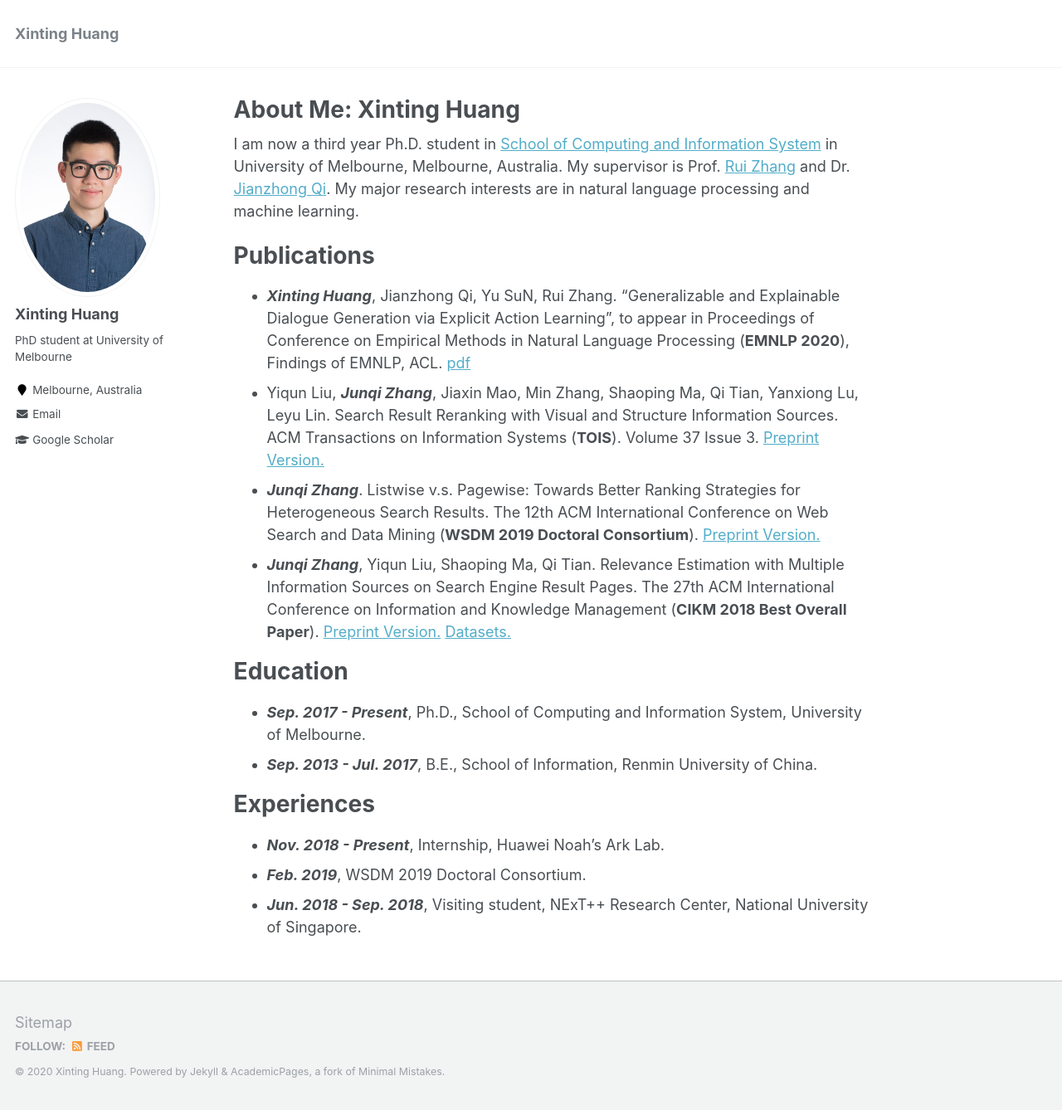
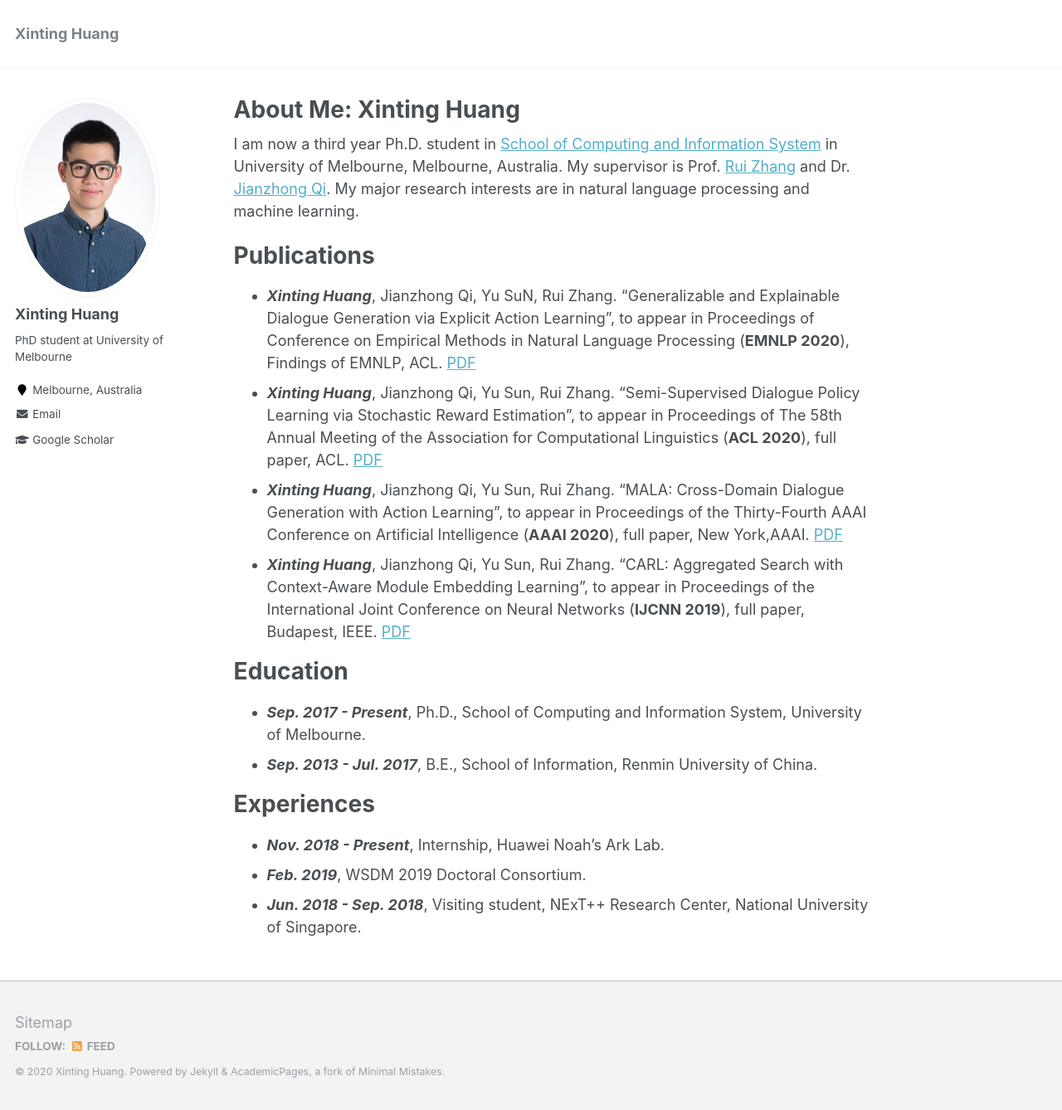
Before and after one commit to timhuang1/timhuang1.github.io, a Jekyll site: the page built from _pages/about.md, in a window 1280 px wide and 1338 px high. Shown: the whole window at 83% size. Built offline with Jekyll 4.4.1, drawn with Linux system fonts in a browser that asks for light colours.

Commit message:
modifying about.md

```diff
--- a/_config.yml
+++ b/_config.yml
@@ -47,7 +47,7 @@ staticman:
       options:
         format           : "iso8601" # "iso8601" (default), "timestamp-seconds", "timestamp-milliseconds"
 atom_feed:
-  path                   : # blank (default) uses feed.xml
+  path                   :
 
 # SEO Related
 google_site_verification :
--- a/_pages/about.md
+++ b/_pages/about.md
@@ -8,15 +8,15 @@ redirect_from:
   - /about.html
 ---
 
-I am now a third year Ph.D. student in [School of Computing and Information System](http://www.cs.tsinghua.edu.cn) in University of Melbourne, Melbourne, Australia. My supervisor is Prof. [Rui Zhang](http://www.ruizhang.info/) and Dr. [Jianzhong Qi](https://people.eng.unimelb.edu.au/jianzhongq/). My major research interests are in natural language processing and machine learning.
+I am now a third year Ph.D. student in [School of Computing and Information System](https://cis.unimelb.edu.au/) in University of Melbourne, Melbourne, Australia. My supervisor is Prof. [Rui Zhang](http://www.ruizhang.info/) and Dr. [Jianzhong Qi](https://people.eng.unimelb.edu.au/jianzhongq/). My major research interests are in natural language processing and machine learning.
 
 
 Publications
 ======
-* ***Xinting Huang***, Jianzhong Qi, Yu SuN, Rui Zhang. "Generalizable and Explainable Dialogue Generation via Explicit Action Learning", to appear in Proceedings of Conference on Empirical Methods in Natural Language Processing (**EMNLP 2020**), Findings of EMNLP, ACL. [pdf](https://timhuang1.github.io)
-* Yiqun Liu, ***Junqi Zhang***, Jiaxin Mao, Min Zhang, Shaoping Ma, Qi Tian, Yanxiong Lu, Leyu Lin. Search Result Reranking with Visual and Structure Information Sources. ACM Transactions on Information Systems (**TOIS**). Volume 37 Issue 3. [Preprint Version.](http://www.thuir.cn/group/~YQLiu/publications/TOIS2019Zhang.pdf)
-* ***Junqi Zhang***. Listwise v.s. Pagewise: Towards Better Ranking Strategies for Heterogeneous Search Results. The 12th ACM International Conference on Web Search and Data Mining (**WSDM 2019 Doctoral Consortium**). [Preprint Version.](https://ir-ranker.github.io/files/WSDMDC2019-zhangjunqi.pdf)
-* ***Junqi Zhang***, Yiqun Liu, Shaoping Ma, Qi Tian. Relevance Estimation with Multiple Information Sources on Search Engine Result Pages. The 27th ACM International Conference on Information and Knowledge Management (**CIKM 2018 Best Overall Paper**). [Preprint Version.](http://www.thuir.cn/group/~YQLiu/publications/CIKM18Zhang.pdf) [Datasets.](http://www.thuir.cn/data-srr/)
+* ***Xinting Huang***, Jianzhong Qi, Yu SuN, Rui Zhang. "Generalizable and Explainable Dialogue Generation via Explicit Action Learning", to appear in Proceedings of Conference on Empirical Methods in Natural Language Processing (**EMNLP 2020**), Findings of EMNLP, ACL. [PDF](https://timhuang1.github.io)
+* ***Xinting Huang***, Jianzhong Qi, Yu Sun, Rui Zhang. "Semi-Supervised Dialogue Policy Learning via Stochastic Reward Estimation", to appear in Proceedings of The 58th Annual Meeting of the Association for Computational Linguistics (**ACL 2020**), full paper, ACL. [PDF](https://timhuang1.github.io)
+* ***Xinting Huang***, Jianzhong Qi, Yu Sun, Rui Zhang. "MALA: Cross-Domain Dialogue Generation with Action Learning", to appear in Proceedings of the Thirty-Fourth AAAI Conference on Artificial Intelligence (**AAAI 2020**), full paper, New York,AAAI. [PDF](https://timhuang1.github.io)
+* ***Xinting Huang***, Jianzhong Qi, Yu Sun, Rui Zhang. "CARL: Aggregated Search with Context-Aware Module Embedding Learning", to appear in Proceedings of the International Joint Conference on Neural Networks (**IJCNN 2019**), full paper, Budapest, IEEE. [PDF](https://timhuang1.github.io)
 
 Education
 ======
```
